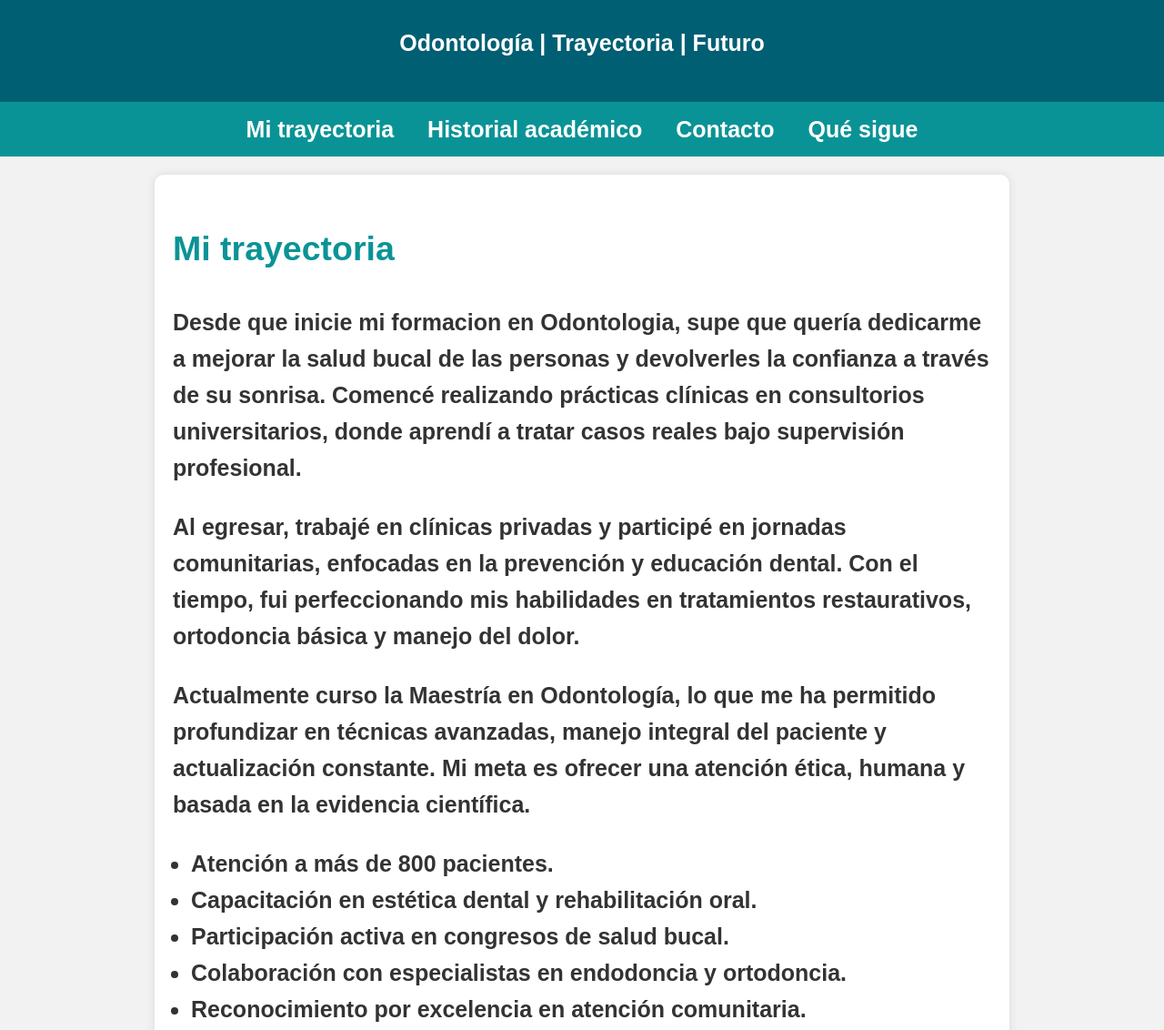
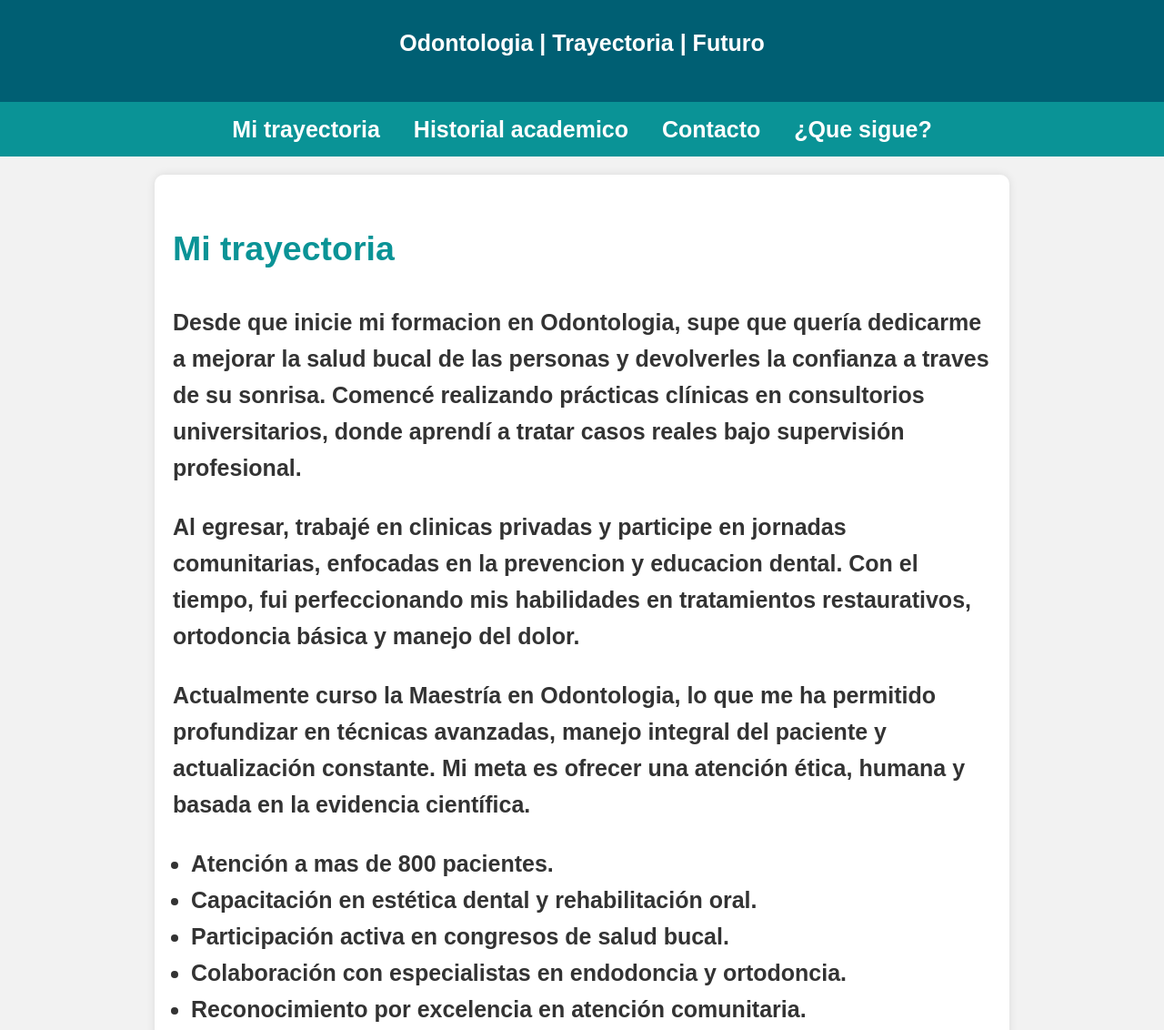
Before and after one commit to sant-liz/sant-liz.github.io, a plain HTML site: page index.html in a window 1280 px wide. Shown: the part 140-1272 px from the top of the page at 91% size. Drawn offline with Linux system fonts and the light colour scheme.

Commit message:
Update index.html

```diff
--- a/index.html
+++ b/index.html
@@ -49,24 +49,24 @@
 
 <header>
     <h1>Mi Portafolio Profesional</h1>
-    <p>Odontología | Trayectoria | Futuro</p>
+    <p>Odontologia | Trayectoria | Futuro</p>
 </header>
 
 <nav>
     <a href="#trayectoria">Mi trayectoria</a>
-    <a href="#academico">Historial académico</a>
+    <a href="#academico">Historial academico</a>
     <a href="#contacto">Contacto</a>
-    <a href="#futuro">Qué sigue</a>
+        <a href="#futuro">¿Que sigue?</a>
 </nav>
 
 <!-- Sección: Mi trayectoria -->
 <section id="trayectoria">
     <h2>Mi trayectoria</h2>
-    <p>Desde que inicie mi formacion en Odontologia, supe que quería dedicarme a mejorar la salud bucal de las personas y devolverles la confianza a través de su sonrisa. Comencé realizando prácticas clínicas en consultorios universitarios, donde aprendí a tratar casos reales bajo supervisión profesional.</p>
-    <p>Al egresar, trabajé en clínicas privadas y participé en jornadas comunitarias, enfocadas en la prevención y educación dental. Con el tiempo, fui perfeccionando mis habilidades en tratamientos restaurativos, ortodoncia básica y manejo del dolor.</p>
-    <p>Actualmente curso la Maestría en Odontología, lo que me ha permitido profundizar en técnicas avanzadas, manejo integral del paciente y actualización constante. Mi meta es ofrecer una atención ética, humana y basada en la evidencia científica.</p>
+    <p>Desde que inicie mi formacion en Odontologia, supe que quería dedicarme a mejorar la salud bucal de las personas y devolverles la confianza a traves de su sonrisa. Comencé realizando prácticas clínicas en consultorios universitarios, donde aprendí a tratar casos reales bajo supervisión profesional.</p>
+    <p>Al egresar, trabajé en clinicas privadas y participe en jornadas comunitarias, enfocadas en la prevencion y educacion dental. Con el tiempo, fui perfeccionando mis habilidades en tratamientos restaurativos, ortodoncia básica y manejo del dolor.</p>
+    <p>Actualmente curso la Maestría en Odontologia, lo que me ha permitido profundizar en técnicas avanzadas, manejo integral del paciente y actualización constante. Mi meta es ofrecer una atención ética, humana y basada en la evidencia científica.</p>
     <ul>
-        <li>Atención a más de 800 pacientes.</li>
+        <li>Atención a mas de 800 pacientes.</li>
         <li>Capacitación en estética dental y rehabilitación oral.</li>
         <li>Participación activa en congresos de salud bucal.</li>
         <li>Colaboración con especialistas en endodoncia y ortodoncia.</li>
```
